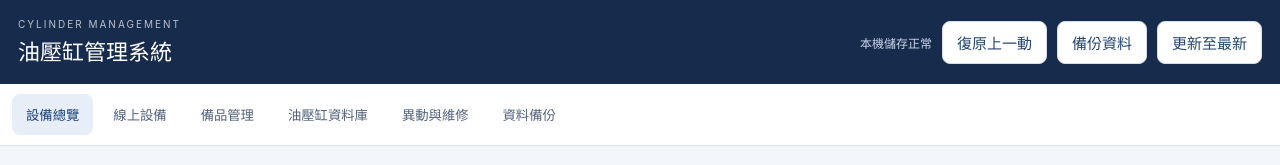
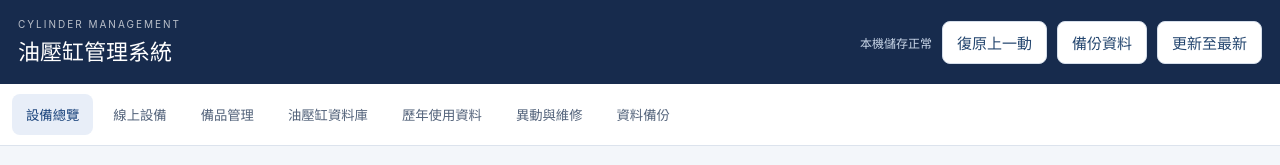
Before and after one commit to a98992012-commits/CYL, a plain HTML site: page index.html in a window 1280 px wide. Shown: the top 165 px of the page. Drawn offline with Linux system fonts and the light colour scheme.

Commit message:
Add historical usage page navigation

```diff
--- a/index.html
+++ b/index.html
@@ -20,6 +20,7 @@
     <button data-page="online" class="nav-button">線上設備</button>
     <button data-page="spares" class="nav-button">備品管理</button>
     <button data-page="database" class="nav-button">油壓缸資料庫</button>
+    <button data-page="usageHistory" class="nav-button">歷年使用資料</button>
     <button data-page="history" class="nav-button">異動與維修</button>
     <button data-page="settings" class="nav-button">資料備份</button>
   </nav>
```
